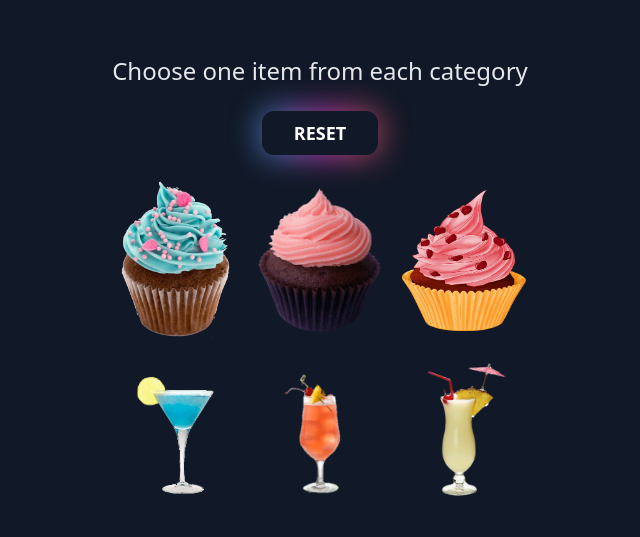
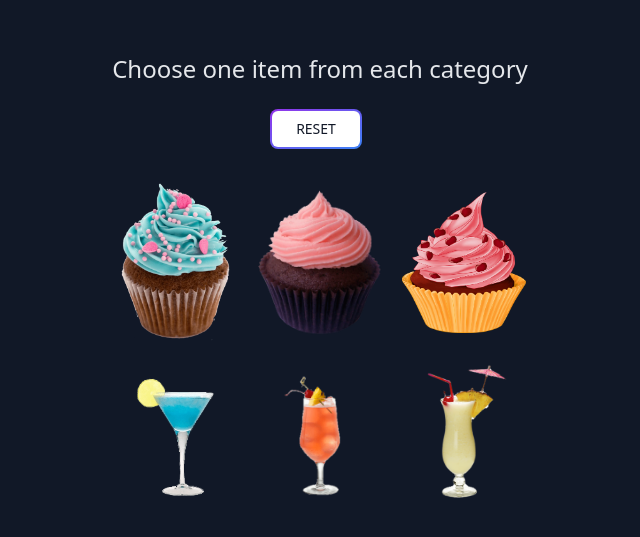
Before and after one commit to EkaterinaGorbunova/choose-item, a React (Create React App) app: page / in a window 1280 px wide. Shown: the part 109-646 px from the top of the page, without its empty margins (320-960 px from the left). Built offline with nearby package versions, Linux system fonts and the light colour scheme.

Commit message:
improvements

```diff
--- a/src/App.js
+++ b/src/App.js
@@ -80,7 +80,7 @@
           Choose one item from each category
         </h3>
         <div className='py-6 flex justify-center w-full'>
-          <div className='relative inline-flex group'>
+          {/* <div className='relative inline-flex group'>
             <div className='absolute transitiona-all duration-1000 opacity-70 -inset-px bg-gradient-to-r from-[#44BCFF] via-[#FF44EC] to-[#FF675E] rounded-xl blur-lg group-hover:opacity-100 group-hover:-inset-1 group-hover:duration-200 animate-tilt'></div>
             <a
               href="#_"
@@ -94,7 +94,20 @@
             >
               Reset
             </a>
-          </div>
+          </div> */}
+          <button
+            type='button'
+            aria-label='reset button'
+            onClick={() => {
+              setChosenCupcake('');
+              setChosenCocktail('');
+            }}
+            className='relative inline-flex items-center justify-center p-0.5 mb-2 me-2 overflow-hidden text-sm font-medium text-gray-900 rounded-lg group bg-gradient-to-br from-purple-600 to-blue-500 group-hover:from-purple-600 group-hover:to-blue-500 hover:text-white dark:text-white focus:ring-4 focus:outline-none focus:ring-blue-300 dark:focus:ring-blue-800'
+          >
+            <span className='relative px-6 py-2 transition-all ease-in duration-75 bg-white dark:bg-gray-900 rounded-md group-hover:bg-opacity-0 uppercase'>
+              Reset
+            </span>
+          </button>
         </div>
         <div className='grid grid-cols-3 gap-4 pb-4 mx-auto md:grid-cols-3'>
           {typeValues.map((typeValue) =>
```
Also changed, not shown: public/img/preview.png.
